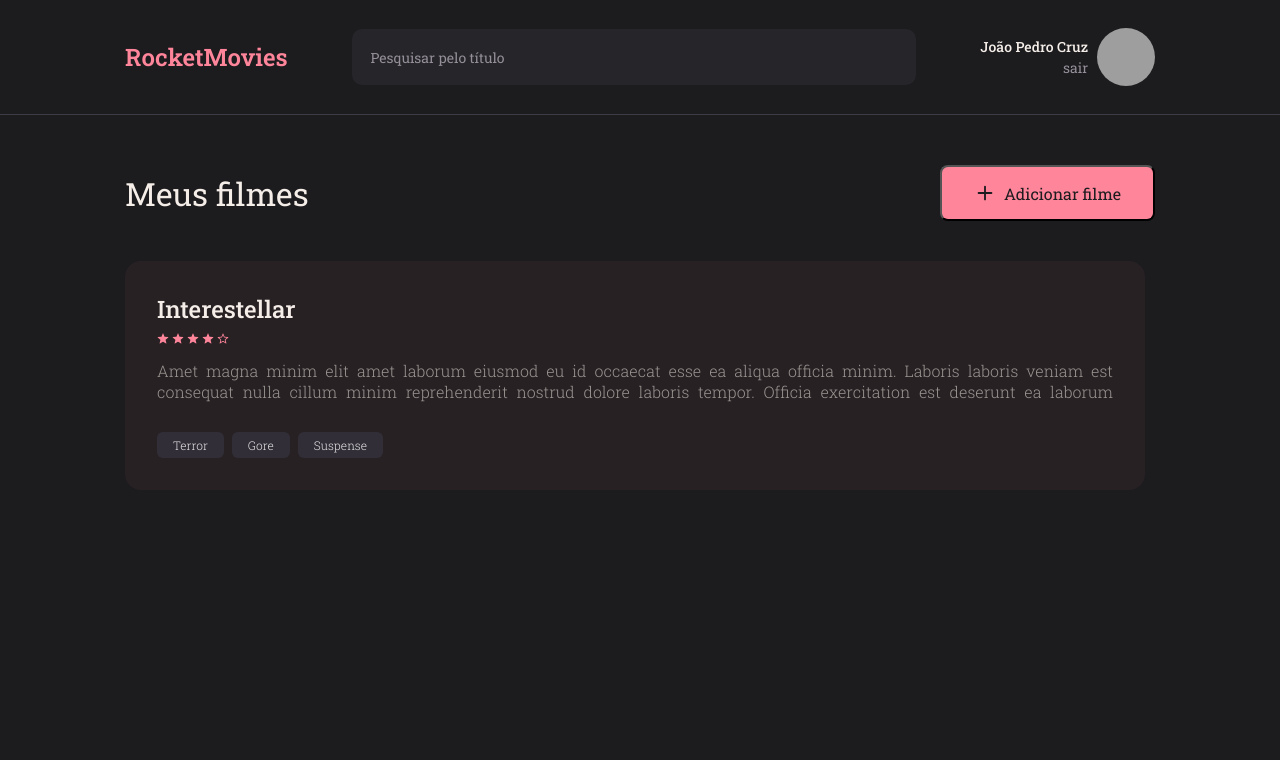
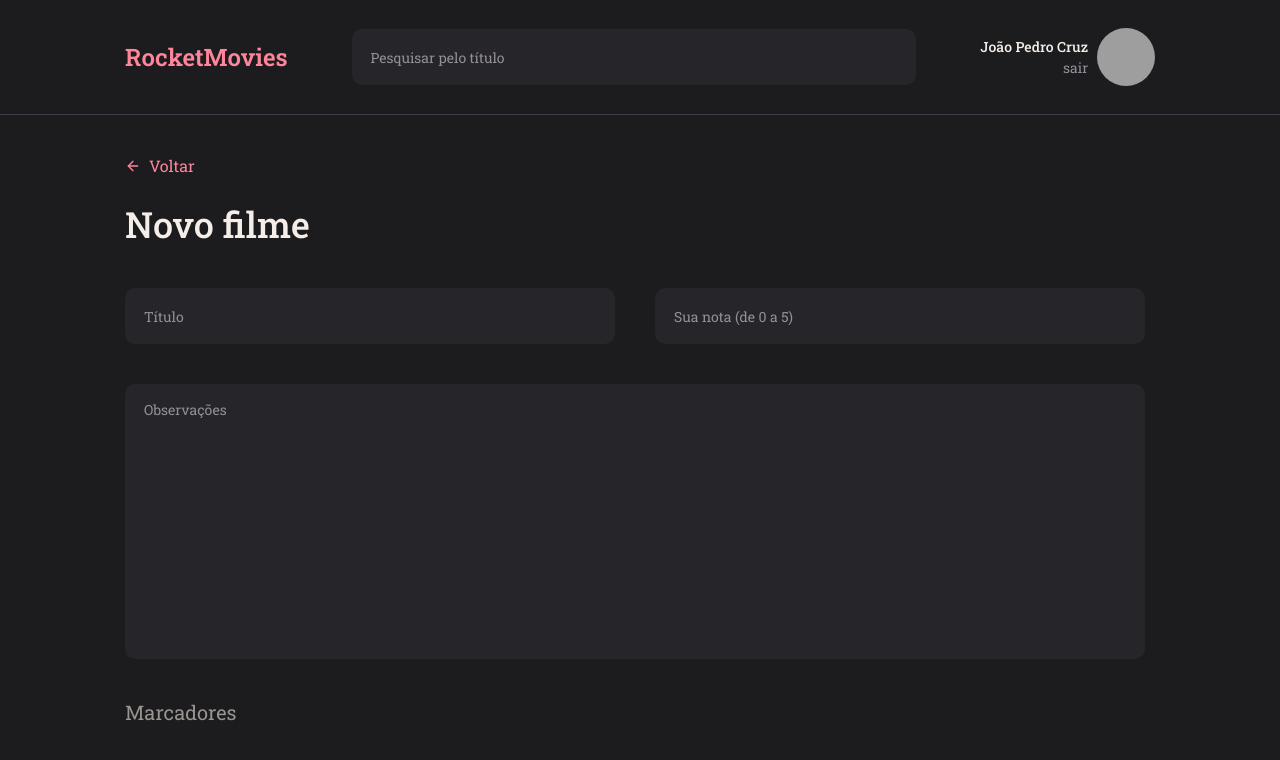
Before and after one commit to jaocruz/rocketmovies-front, a React (Vite) app: page / in a window 1280 px wide. Shown: the top 760 px of the page. Built offline with nearby package versions, Linux system fonts and the light colour scheme; grey boxes are pictures that could not be loaded.

Commit message:
updated screens

```diff
--- a/src/components/button/styles.js
+++ b/src/components/button/styles.js
@@ -8,6 +8,8 @@
   padding: 14px 32px;
   border-radius: 8px;
 
+  border: none;
+
   gap: 8px;
 
   align-items: center;
--- a/src/components/review/styles.js
+++ b/src/components/review/styles.js
@@ -25,14 +25,14 @@
     > span {
       display: flex;
 
-      gap: 3px;
+      gap: 6px;
       margin: 8px 0 15px;
 
       color: ${({theme}) => theme.COLORS.PINK};
 
       svg {
-        width: 12px;
-        height: 12px;
+        width: 14px;
+        height: 14px;
       }
 
     }
--- a/src/main.jsx
+++ b/src/main.jsx
@@ -1,10 +1,7 @@
 import React from 'react'
 import ReactDOM from 'react-dom/client'
 
-import { MoviePreview } from './pages/moviePreview'
-import { Home } from './pages/home'
-
-import { Review } from './components/review'
+import { CreateMovie } from './pages/createMovie'
 
 import theme from './styles/theme'
 
@@ -15,7 +12,7 @@
   <React.StrictMode>
     <ThemeProvider theme={theme}>
       <GlobalStyle/>
-      <Home/>
+      <CreateMovie/>
     </ThemeProvider>
   </React.StrictMode>,
 )
--- /dev/null
+++ b/src/pages/createMovie/index.jsx
@@ -0,0 +1,51 @@
+import { Container, Form } from "./styles";
+
+import { FiArrowLeft } from "react-icons/fi";
+
+import { Input } from "../../components/input";
+import { Header } from "../../components/header";
+import { Button } from "../../components/button";
+
+export function CreateMovie(){
+  return(
+    <Container>
+      <Header/>
+
+      <main>
+        <a href=""><FiArrowLeft/> Voltar</a>
+
+        <Form>
+          <h1>Novo filme</h1>
+
+          <div className="inputs">
+            <Input
+              value="Título"
+            />
+
+            <Input
+              value="Sua nota (de 0 a 5)"
+            />
+          </div>
+
+          <textarea name="" id="" placeholder="Observações"></textarea>
+
+          <h2>Marcadores</h2>
+
+          <div className="tagsMovie">
+
+          </div>
+
+          <div className="buttons">
+            <Button
+              value="Excluir filme"
+            />
+
+            <Button
+              value="Salvar alterações"
+            />
+          </div>
+        </Form>
+      </main>
+    </Container>
+  )
+}
--- /dev/null
+++ b/src/pages/createMovie/styles.js
@@ -0,0 +1,105 @@
+import styled from "styled-components";
+
+export const Container = styled.div`
+  width: 100%;
+
+  main {
+    a {
+      display: flex;
+      align-items: center;
+      gap: 8px;
+      color: ${({theme}) => theme.COLORS.PINK};
+      margin-top: 155px;
+    }
+
+    h1 {
+      font-size: 36px;
+      font-weight: 500;
+      margin: 24px 0 40px;
+      color: ${({theme}) => theme.COLORS.WHITE};
+    }
+  }
+`;
+
+export const Form = styled.form`
+  width: 100%;
+  height: 70vh;
+  padding-right: 10px;
+
+  overflow-y: scroll;
+
+  &::-webkit-scrollbar {
+    width: 10px;
+  }
+
+  &::-webkit-scrollbar-track {
+    background: transparent;
+  }
+
+  &::-webkit-scrollbar-thumb {
+    background: ${({theme}) => theme.COLORS.PINK};
+    border-radius: 5px;
+  }
+
+  &::-webkit-scrollbar-thumb:hover {
+    background: #555;
+  }
+
+  .inputs{
+    display: flex;
+    gap: 40px;
+  }
+
+  textarea{
+    width: 100%;
+    height: 275px;
+
+    font-size: 14px;
+
+    resize: none;
+
+    display: flex;
+    align-items: center;
+
+    gap: 15px;
+    outline: none;
+
+    margin: 40px 0;
+    padding: 16px 19px;
+
+    border: none;
+    border-radius: 10px;
+
+    color: ${({theme}) => theme.COLORS.WHITE};
+    background-color: ${({theme}) => theme.COLORS.INPUT_BG};
+
+    &::placeholder {
+      color: ${({theme}) => theme.COLORS.GRAY_500};
+    }
+  }
+
+  h2 {
+    font-size: 20px;
+    color: ${({theme}) => theme.COLORS.GRAY_400};
+  }
+
+  .tagsMovie {
+    width: 100%;
+    padding: 16px;
+    margin: 24px 0 40px;
+
+    border-radius: 8px;
+
+    background-color: ${({theme}) => theme.COLORS.BLACK};
+  }
+
+  .buttons {
+    display: flex;
+    gap: 40px;
+  }
+
+  button:first-child{
+    color: ${({theme}) => theme.COLORS.PINK};
+    background-color: ${({theme}) => theme.COLORS.BLACK};
+  }
+`;
--- a/src/pages/home/index.jsx
+++ b/src/pages/home/index.jsx
@@ -25,7 +25,11 @@
           <Review
             title="Interestellar"
             rating={4}
-            description="Amet magna minim elit amet laborum eiusmod eu id occaecat esse ea aliqua officia minim. Laboris laboris veniam est consequat nulla cillum minim reprehenderit nostrud dolore laboris tempor. Officia exercitation est deserunt ea laborum cupidatat irure in nostrud esse. Voluptate sint veniam do incididunt. "
+
+            description="Pragas nas colheitas fizeram a civilização humana regredir para uma sociedade agrária em futuro de data desconhecida.  Cooper, ex-piloto da NASA, tem uma fazenda com sua família. Murphy, a filha de dez anos de Cooper, acredita que seu quarto está assombrado por um fantasma que tenta se comunicar com ela. Pai e filha descobrem que o 'fantasma' é uma inteligência desconhecida que está enviando mensagens codificadas através de radiação gravitacional, deixando coordenadas em binário que os levam até uma instalação secreta da NASA liderada pelo professor John Brand. O cientista revela que um buraco de minhoca foi aberto perto de Saturno e que ele leva a planetas que podem oferecer condições de sobrevivência para a espécie humana. As 'missões Lázaro' enviadas anos antes identificaram três planetas potencialmente habitáveis orbitando o buraco negro Gargântua: Miller, Edmunds e Mann – nomeados em homenagem aos astronautas que os pesquisaram. Brand recruta Cooper para pilotar a nave espacial Endurance e recuperar os dados dos astronautas; se um dos planetas se mostrar habitável, a humanidade irá seguir para ele na instalação da NASA, que é na realidade uma enorme estação espacial. A partida de Cooper devasta Murphy.
+
+            Além de Cooper, a tripulação da Endurance é formada pela bióloga Amelia, filha de Brand; o cientista Romilly, o físico planetário Doyle, além dos robôs TARS e CASE. Eles entram no buraco de minhoca e se dirigem a Miller, porém descobrem que o planeta possui enorme dilatação gravitacional temporal por estar tão perto de Gargântua: cada hora na superfície equivale a sete anos na Terra. Eles entram em Miller e descobrem que é inóspito já que é coberto por um oceano raso e agitado por ondas enormes. Uma onda atinge a tripulação enquanto Amelia tenta recuperar os dados de Miller, matando Doyle e atrasando a partida. Ao voltarem para a Endurance, Cooper e Amelia descobrem que 23 anos se passaram."
+
             tags={["Terror", "Gore", "Suspense"]}
           />
         </section>
--- a/src/pages/moviePreview/index.jsx
+++ b/src/pages/moviePreview/index.jsx
@@ -14,30 +14,33 @@
         <a href=""><FiArrowLeft/> Voltar</a>
 
         <div className="page">
-          <Review
-            title="Interestellar"
-            rating={4}
+          <section>
+            <h1>Interestellar</h1>
+            <RxStarFilled/><RxStarFilled/><RxStarFilled/><RxStarFilled/><RxStar/>
+          </section>
 
-            description="Pragas nas colheitas fizeram a civilização humana regredir para uma sociedade agrária em futuro de data desconhecida. Cooper, ex-piloto da NASA, tem uma fazenda com sua família. Murphy, a filha de dez anos de Cooper, acredita que seu quarto está assombrado por um fantasma que tenta se comunicar com ela. Pai e filha descobrem que o 'fantasma' é uma inteligência desconhecida que está enviando mensagens codificadas através de radiação gravitacional, deixando coordenadas em binário que os levam até uma instalação secreta da NASA liderada pelo professor John Brand. O cientista revela que um buraco de minhoca foi aberto perto de Saturno e que ele leva a planetas que podem oferecer condições de sobrevivência para a espécie humana. As 'missões Lázaro' enviadas anos antes identificaram três planetas potencialmente habitáveis orbitando o buraco negro Gargântua: Miller, Edmunds e Mann – nomeados em homenagem aos astronautas que os pesquisaram. Brand recruta Cooper para pilotar a nave espacial Endurance e recuperar os dados dos astronautas; se um dos planetas se mostrar habitável, a humanidade irá seguir para ele na instalação da NASA, que é na realidade uma enorme estação espacial. A partida de Cooper devasta Murphy.
+          <div className="infos">
+            <img src="https://github.com/jaocruz.png" alt="" />
+            <p>Por João Pedro Cruz</p>
+            <RxClock/>
+            <p>23/05/22 às 08:00</p>
+          </div>
+
+          <div className="tags">
+            <span>Ficção Científica</span>
+            <span>Drama</span>
+            <span>Família</span>
+          </div>
+
+          <p>
+            Pragas nas colheitas fizeram a civilização humana regredir para uma sociedade agrária em futuro de data desconhecida. Cooper,   ex-piloto da NASA, tem uma fazenda com sua família. Murphy, a filha de dez anos de Cooper, acredita que seu quarto está assombrado  por um fantasma que tenta se comunicar com ela. Pai e filha descobrem que o "fantasma" é uma inteligência desconhecida que está  enviando mensagens codificadas através de radiação gravitacional, deixando coordenadas em binário que os levam até uma instalação  secreta da NASA liderada pelo professor John Brand. O cientista revela que um buraco de minhoca foi aberto perto de Saturno e que ele leva a planetas que podem oferecer condições de sobrevivência para a espécie humana. As "missões Lázaro" enviadas anos antes   identificaram três planetas potencialmente habitáveis orbitando o buraco negro Gargântua: Miller, Edmunds e Mann – nomeados em  homenagem aos astronautas que os pesquisaram. Brand recruta Cooper para pilotar a nave espacial Endurance e recuperar os dados dos astronautas; se um dos planetas se mostrar habitável, a humanidade irá seguir para ele na instalação da NASA, que é na realidade uma enorme estação espacial. A partida de Cooper devasta Murphy.
 
             Além de Cooper, a tripulação da Endurance é formada pela bióloga Amelia, filha de Brand; o cientista Romilly, o físico planetário Doyle, além dos robôs TARS e CASE. Eles entram no buraco de minhoca e se dirigem a Miller, porém descobrem que o planeta possui enorme dilatação gravitacional temporal por estar tão perto de Gargântua: cada hora na superfície equivale a sete anos na Terra. Eles entram em Miller e descobrem que é inóspito já que é coberto por um oceano raso e agitado por ondas enormes. Uma onda atinge a tripulação enquanto Amelia tenta recuperar os dados de Miller, matando Doyle e atrasando a partida. Ao voltarem para a Endurance, Cooper e Amelia descobrem que 23 anos se passaram.
-            "
+          </p>
 
-            tags={["Comédia", "Romance", "Familia"]}
-          />
         </div>
 
-        {/* <section>
-          <h1>Interestellar</h1>
-          <RxStarFilled/><RxStarFilled/><RxStarFilled/><RxStar/><RxStar/>
-        </section>
 
-        <div>
-          <img src="https://github.com/jaocruz.png" alt="" />
-          <p>Por João Pedro Cruz</p>
-          <RxClock/>
-          <p>23/05/22 às 08:00</p>
-        </div> */}
 
 
       </main>
--- a/src/pages/moviePreview/styles.js
+++ b/src/pages/moviePreview/styles.js
@@ -14,16 +14,12 @@
     }
 
     .page {
-      overflow-y: scroll;
-
       height: 70vh;
       overflow-y: scroll;
       padding-right: 10px;
 
       display: flex;
       flex-direction: column;
-
-      gap: 24px;
 
       &::-webkit-scrollbar {
         width: 10px;
@@ -44,47 +40,59 @@
     }
 
     section {
-      display: grid;
-      grid-template-areas:
-      "title rating"
-      "user date"
-      "tags tags"
-      "description description";
-
-      align-items: center;
-
-      background-color: transparent;
-
-      padding: 0;
+      display: flex;
+      align-items: baseline;
     }
 
     h1 {
       font-size: 36px;
-      grid-area: title;
+      font-weight: 600;
 
-      margin: 24px 0;
-    }
-
-    .rating {
-      display: flex;
-
-      gap: 10px;
-      margin: 4px 0 0 -590px;
+      margin: 24px 18px 0 0;
+      color: ${({theme}) => theme.COLORS.WHITE};
     }
 
     svg {
       width: 20px;
       height: 20px;
+      margin-right: 10px;
+      color: ${({theme}) => theme.COLORS.PINK};
+    }
+
+    img {
+      width: 18px;
+      height: 18px;
+      border-radius: 50%;
+      margin-right: 8px;
+    }
+
+    .infos {
+      display: flex;
+      margin-top: 24px;
+      color: ${({theme}) => theme.COLORS.WHITE};
+
+      > svg {
+        margin-left: 15px;
+      }
     }
 
     .tags {
       display: flex;
-      grid-area: tags;
+      gap: 8px;
+      margin: 40px 0;
+    }
+
+    span {
+      padding: 8px 16px;
+      border-radius: 8px;
+
+      color: ${({theme}) => theme.COLORS.TAG_TXT};
+      background-color: ${({theme}) => theme.COLORS.TAG_BG2};
     }
 
     p {
-      margin-top: 40px;
-      grid-area: description;
+      font-weight: 300;
+      text-align: justify;
       color: ${({theme}) => theme.COLORS.WHITE};
     }
   }
--- a/src/styles/theme.js
+++ b/src/styles/theme.js
@@ -6,13 +6,15 @@
 
     INPUT_BG: "#262529",
 
-    TAG_BG:"#312E38",
-    TAG_TXT:"#E5E5E5",
+    TAG_BG2: "#282124",
+    TAG_BG: "#312E38",
+    TAG_TXT: "#E5E5E5",
 
     GRAY_500: "#948F99",
     GRAY_400: "#999591",
     GRAY_300: "#CAC4CF",
 
+    BLACK: "#0D0C0F",
     WHITE: "#F4EDE8",
 
     DARK_PINK: "rgba(255, 133, 155, 0.05)",
```
